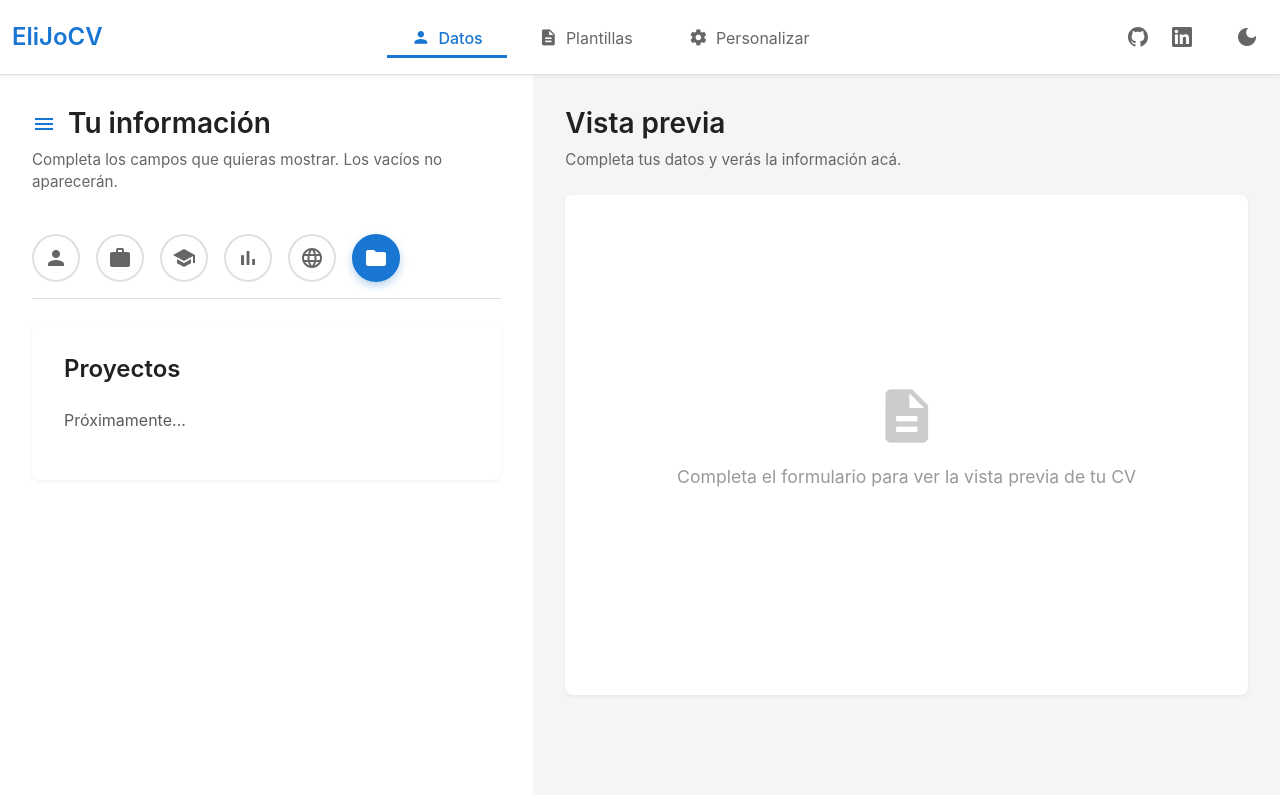
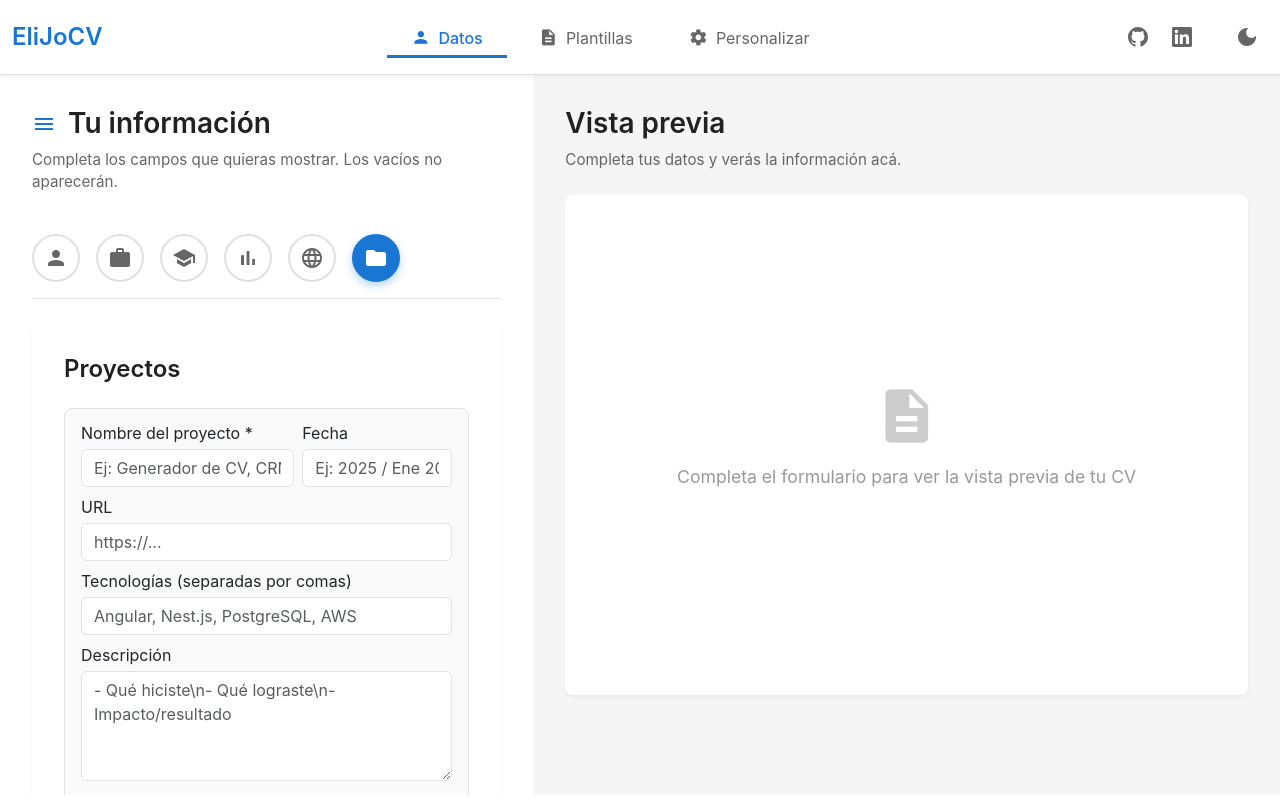
Before and after one commit to jbarzallo97/EliJoCV-jb7, an Angular app: page / in a window 1280 px wide. Both pictures are taken after a click on the button "folder". Built offline with nearby package versions, Linux system fonts and the light colour scheme.

Commit message:
Add project management features to the CV component. Implement dynamic forms for adding, editing, and removing projects with validation. Enhance UI with new styles for project items and ensure data persistence through the CvDataService.

```diff
--- a/src/app/core/services/cv-data.service.ts
+++ b/src/app/core/services/cv-data.service.ts
@@ -237,6 +237,15 @@ export class CvDataService {
     this.saveToStorage();
   }
 
+  setProjects(projects: Project[]): void {
+    const current = this.cvDataSubject.value;
+    this.cvDataSubject.next({
+      ...current,
+      projects
+    });
+    this.saveToStorage();
+  }
+
   updateProject(id: string, project: Partial<Project>): void {
     const current = this.cvDataSubject.value;
     this.cvDataSubject.next({
--- a/src/app/pages/components/projects/projects.component.css
+++ b/src/app/pages/components/projects/projects.component.css
@@ -11,3 +11,15 @@
   color: #212121;
   margin-bottom: 1.5rem;
 }
+
+.project-item {
+  padding: 0.75rem 1rem;
+  border-radius: 8px;
+  border: 1px solid #e0e0e0;
+  background: #fafafa;
+}
+
+.project-item:hover {
+  border-color: #1976d2;
+  box-shadow: 0 2px 6px rgba(25, 118, 210, 0.1);
+}
--- a/src/app/pages/components/projects/projects.component.html
+++ b/src/app/pages/components/projects/projects.component.html
@@ -1,4 +1,80 @@
 <div class="form-section">
   <h3 class="form-section-title">Proyectos</h3>
-  <p class="text-muted">Próximamente...</p>
+
+  <form [formGroup]="form">
+    <div formArrayName="projects">
+      <div
+        *ngFor="let project of projectsArray.controls; let i = index"
+        [formGroupName]="i"
+        class="project-item mb-3">
+
+        <div class="row g-2">
+          <div class="col-md-7">
+            <label class="form-label mb-1">Nombre del proyecto *</label>
+            <input
+              type="text"
+              class="form-control"
+              formControlName="nombre"
+              placeholder="Ej: Generador de CV, CRM, API de pagos">
+          </div>
+
+          <div class="col-md-5">
+            <label class="form-label mb-1">Fecha</label>
+            <input
+              type="text"
+              class="form-control"
+              formControlName="fecha"
+              placeholder="Ej: 2025 / Ene 2026">
+          </div>
+
+          <div class="col-12">
+            <label class="form-label mb-1">URL</label>
+            <input
+              type="url"
+              class="form-control"
+              formControlName="url"
+              placeholder="https://...">
+          </div>
+
+          <div class="col-12">
+            <label class="form-label mb-1">Tecnologías (separadas por comas)</label>
+            <input
+              type="text"
+              class="form-control"
+              formControlName="tecnologiasText"
+              placeholder="Angular, Nest.js, PostgreSQL, AWS">
+          </div>
+
+          <div class="col-12">
+            <label class="form-label mb-1">Descripción</label>
+            <textarea
+              class="form-control"
+              formControlName="descripcion"
+              rows="4"
+              placeholder="- Qué hiciste\n- Qué lograste\n- Impacto/resultado"></textarea>
+          </div>
+        </div>
+
+        <div class="text-end mt-2">
+          <button
+            type="button"
+            class="btn btn-sm btn-outline-danger"
+            (click)="removeProject(i)"
+            *ngIf="projectsArray.length > 1">
+            Eliminar proyecto
+          </button>
+        </div>
+      </div>
+    </div>
+
+    <div class="text-end mt-3">
+      <button
+        type="button"
+        class="btn btn-primary d-inline-flex align-items-center gap-2 px-4"
+        (click)="addProject()">
+        <i class="material-icons" style="font-size: 20px;">add</i>
+        <!-- Agregar proyecto -->
+      </button>
+    </div>
+  </form>
 </div>
--- a/src/app/pages/components/projects/projects.component.ts
+++ b/src/app/pages/components/projects/projects.component.ts
@@ -1,9 +1,90 @@
-import { Component } from '@angular/core';
+import { Component, OnInit } from '@angular/core';
+import { FormArray, FormBuilder, FormGroup, Validators } from '@angular/forms';
+import { CvDataService } from 'src/app/core/services/cv-data.service';
+import { Project } from 'src/app/core/models/cv-data.model';
 
 @Component({
   selector: 'app-projects',
   templateUrl: './projects.component.html',
   styleUrls: ['./projects.component.css']
 })
-export class ProjectsComponent {
+export class ProjectsComponent implements OnInit {
+  form!: FormGroup;
+  projectsArray!: FormArray;
+
+  constructor(
+    private fb: FormBuilder,
+    private cvDataService: CvDataService
+  ) {}
+
+  ngOnInit(): void {
+    const projects = this.cvDataService.getCvData().projects;
+
+    this.form = this.fb.group({
+      projects: this.fb.array([])
+    });
+
+    this.projectsArray = this.form.get('projects') as FormArray;
+
+    if (projects.length === 0) {
+      this.addProject();
+    } else {
+      projects.forEach(project => this.addProject(project));
+    }
+
+    this.form.valueChanges.subscribe(() => {
+      this.saveProjects();
+    });
+  }
+
+  createProjectForm(project?: Project): FormGroup {
+    return this.fb.group({
+      id: [project?.id || this.generateId()],
+      nombre: [project?.nombre || '', Validators.required],
+      fecha: [project?.fecha || ''],
+      url: [project?.url || ''],
+      tecnologiasText: [(project?.tecnologias || []).join(', ')],
+      descripcion: [project?.descripcion || '']
+    });
+  }
+
+  addProject(project?: Project): void {
+    this.projectsArray.push(this.createProjectForm(project));
+  }
+
+  removeProject(index: number): void {
+    this.projectsArray.removeAt(index);
+    if (this.projectsArray.length === 0) {
+      this.addProject();
+    }
+    this.saveProjects();
+  }
+
+  private saveProjects(): void {
+    const projects = (this.projectsArray.value as Array<Project & { tecnologiasText?: string }>)
+      .map(p => {
+        const tecnologias = (p.tecnologiasText || '')
+          .split(',')
+          .map(t => t.trim())
+          .filter(Boolean);
+
+        const cleaned: Project = {
+          id: p.id,
+          nombre: (p.nombre || '').trim(),
+          fecha: (p.fecha || '').trim() || undefined,
+          url: (p.url || '').trim() || undefined,
+          descripcion: (p.descripcion || '').trim() || undefined,
+          tecnologias: tecnologias.length ? tecnologias : undefined
+        };
+
+        return cleaned;
+      })
+      .filter(p => (p.nombre || '').trim().length > 0);
+
+    this.cvDataService.setProjects(projects);
+  }
+
+  private generateId(): string {
+    return Date.now().toString(36) + Math.random().toString(36).substr(2);
+  }
 }
```
